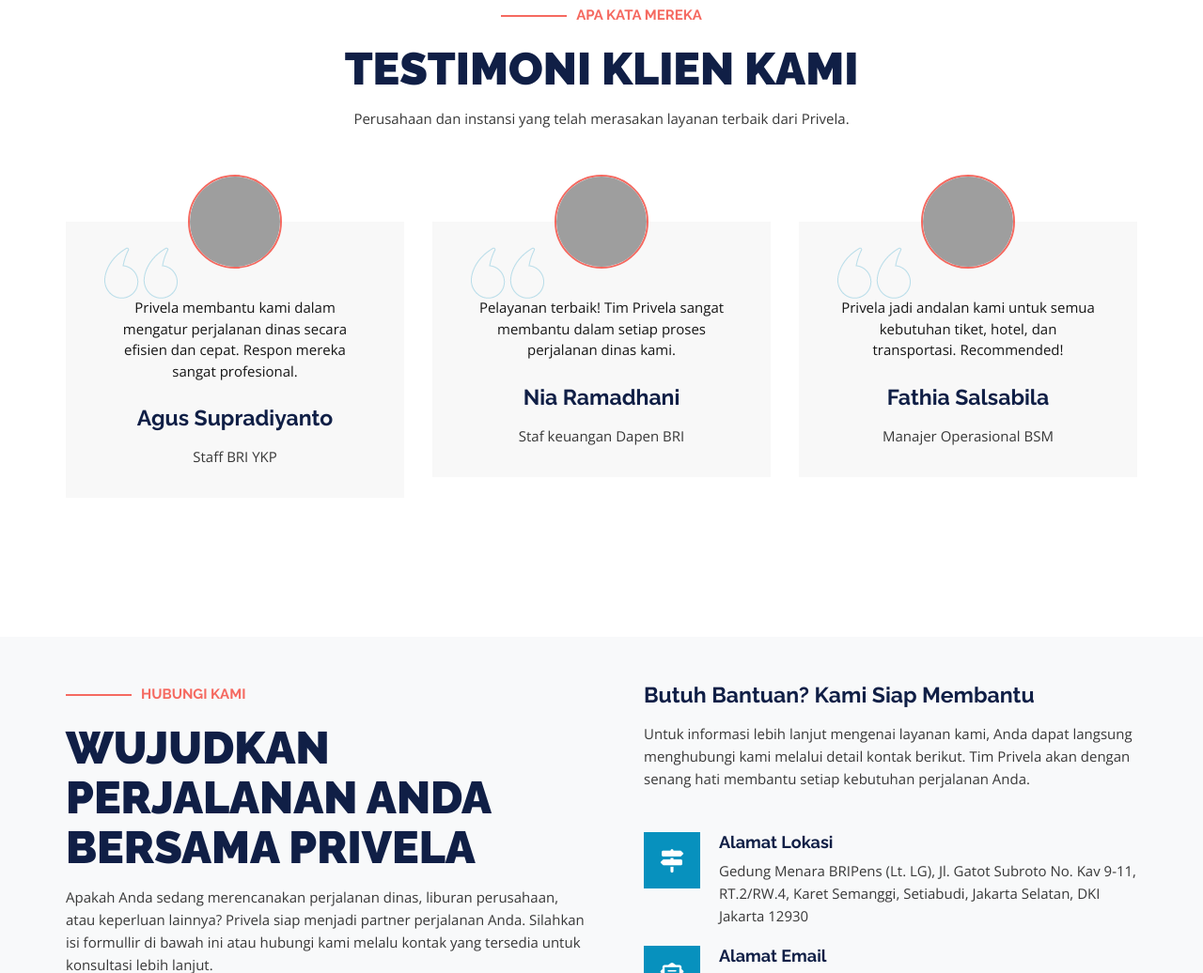
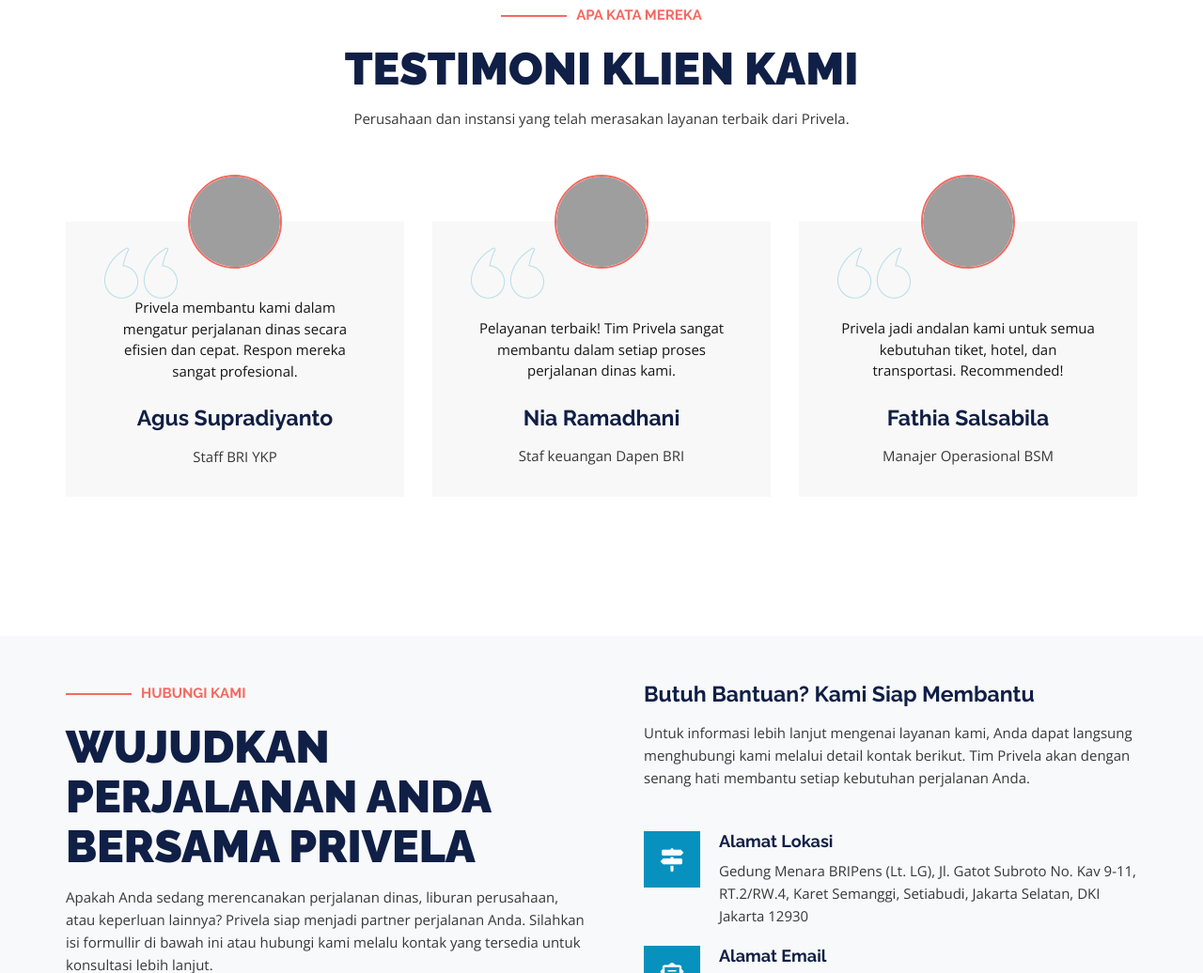
Before and after one commit to sryaerlmba/privela-new, a plain HTML site: page index.html in a window 1280 px wide. Shown: the part 4448-5484 px from the top of the page at 94% size. Drawn offline with nearby package versions, Linux system fonts and the light colour scheme; grey boxes are pictures that could not be loaded.

Commit message:
atur fix height testimonial card

```diff
--- a/assets/css/style.css
+++ b/assets/css/style.css
@@ -101,3 +101,17 @@ html {
   box-shadow: 0 2px 10px rgba(0, 0, 0, 0.05);
   border-radius: 12px;
 }
+
+/* testimoni client card */
+.testimonial-item {
+  display: flex;
+  flex-direction: column;
+  height: 293px;
+}
+
+.testimonial-content {
+  flex-grow: 1;
+  display: flex;
+  flex-direction: column;
+  justify-content: flex-end;
+}
```
